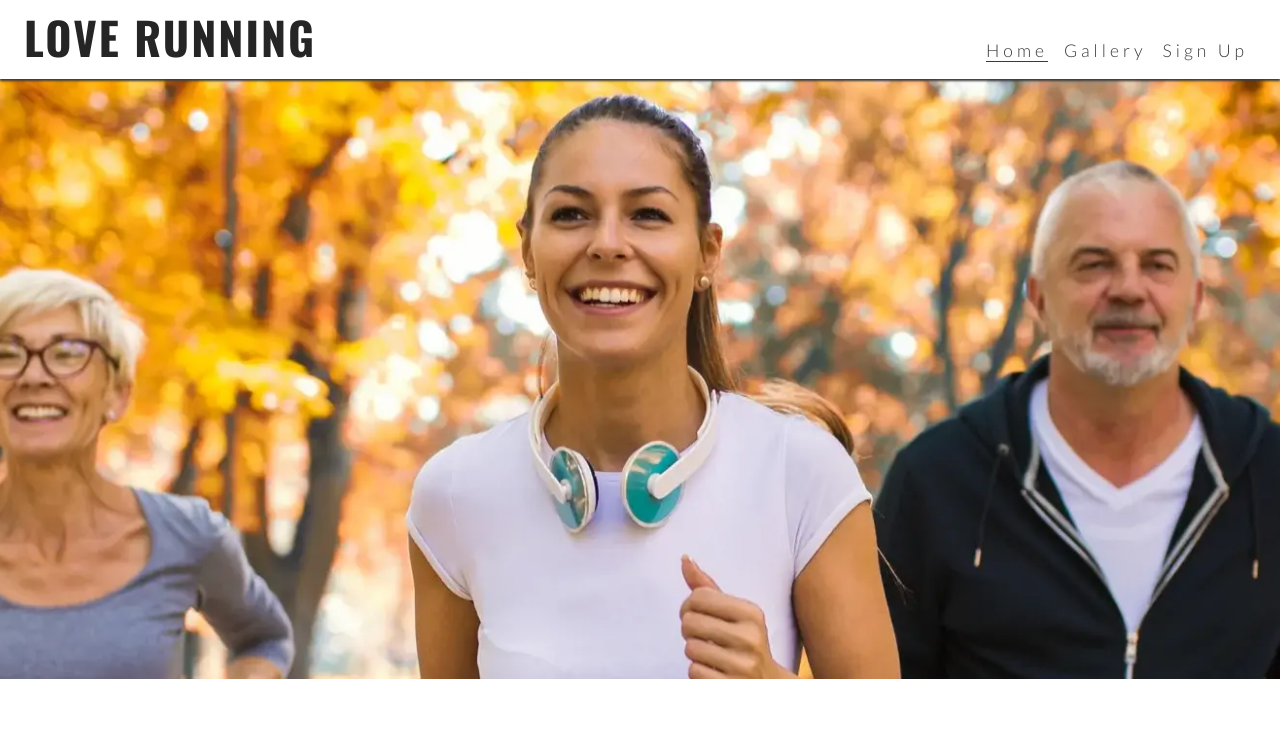
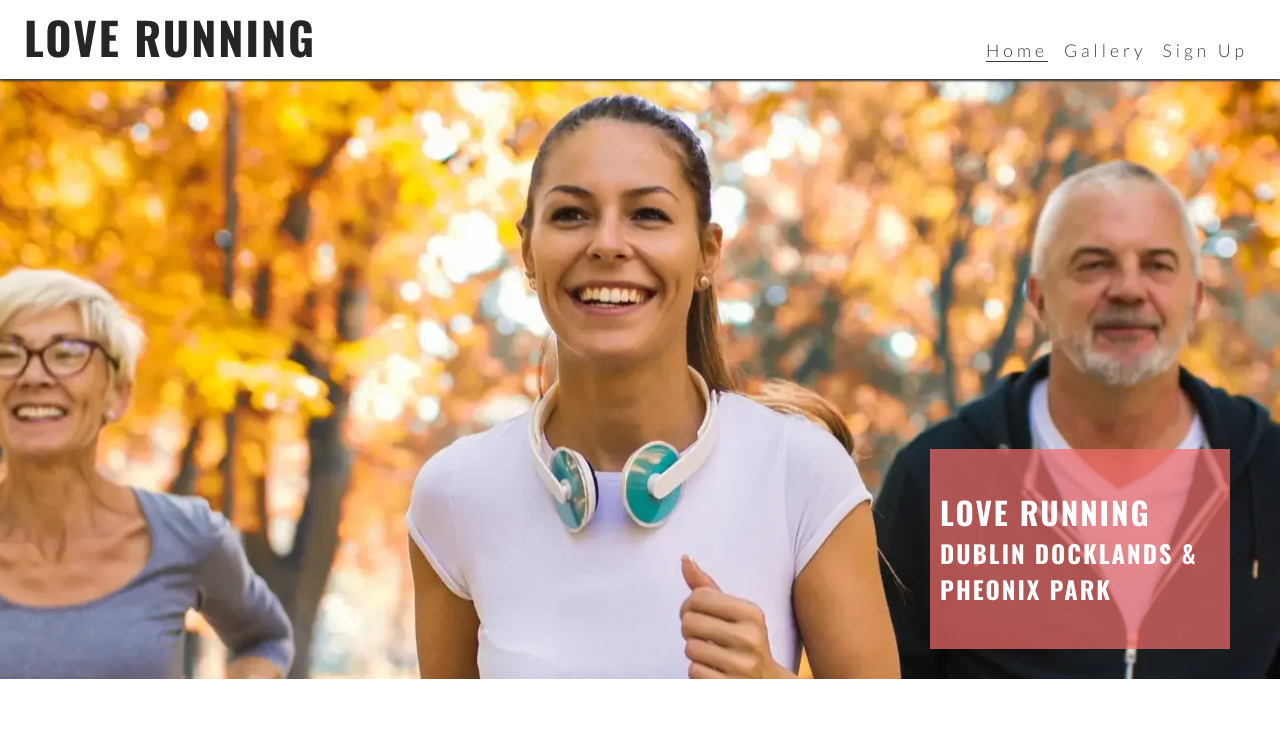
Before and after one commit to sthDINESH/love-running, a plain HTML site: page index.html in a window 1280 px wide. Shown: the top 730 px of the page. Drawn offline with nearby package versions, Linux system fonts and the light colour scheme.

Commit message:
update: add cover-text with club name and location, styled for all screen sizes

```diff
--- a/assets/css/styles.css
+++ b/assets/css/styles.css
@@ -17,6 +17,14 @@ body{
     color: #3a3a3a;
     font-family: "Lato",sans-serif;
 }
+
+h1, h2, h3 {
+    font-family: "Oswald", sans-serif;
+    text-transform: uppercase;
+    letter-spacing: 2px;
+    color: #252525;
+}
+
 /* Header */
 header{
     background-color: #FFFFFF;
@@ -33,13 +41,6 @@ header{
 header a{
     text-decoration: none;
     color: inherit;
-}
-
-h1{
-    font-family: "Oswald", sans-serif;
-    text-transform: uppercase;
-    letter-spacing: 2px;
-    color: #252525;
 }
 
 #menu{
@@ -89,9 +90,26 @@ main{
 }
 
 #hero{
-    background: goldenrod url(../images/hero-image.webp) no-repeat center center/cover;
+    background:  url(../images/hero-image.webp) no-repeat center center/cover;
     width: 100%;
     height:600px;
+    position: relative;
+}
+
+#cover-text{
+    /* Final rgba value sets the opacity so it is semi-transparent */
+    background-color: rgba(241,109,107,.7);
+    font-size:130%;
+    position: absolute;
+    bottom: 30px;
+    width:80%;
+    min-height:200px;
+    padding-top: 40px;
+    padding-left: 10px;
+}
+
+#cover-text > h2, #cover-text > h3{
+    color: #FFFFFF;
 }
 
 /* footer */
@@ -143,8 +161,15 @@ main{
     main{
         margin-top: 79px;
     }
+
+    /* Hero */
+    #cover-text{
+        width: 300px;
+        right: 50px;
+    }
 }
 
+/* Laptop and larger  */
 @media screen and (min-width:992px){
     #menu a:hover{
         border-bottom: 1px solid #3a3a3a;
--- a/index.html
+++ b/index.html
@@ -51,7 +51,12 @@
     </header>
     <!--main content of the webpage-->
     <main>
-        <section id="hero"></section>
+        <section id="hero">
+            <div id="cover-text">
+                <h2>Love running</h2>
+                <h3>Dublin Docklands & Pheonix Park</h3>
+            </div>
+        </section>
     </main>
     <!--Footer-->
     <footer>
```
